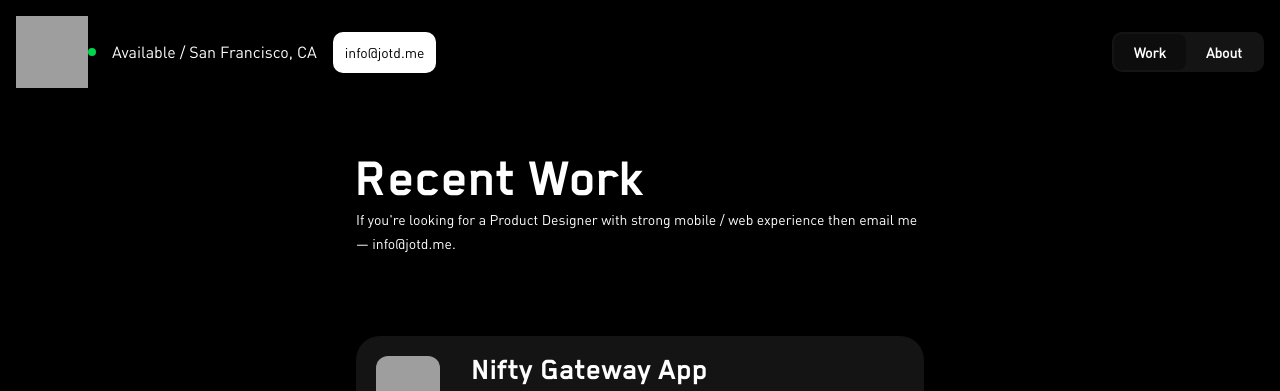
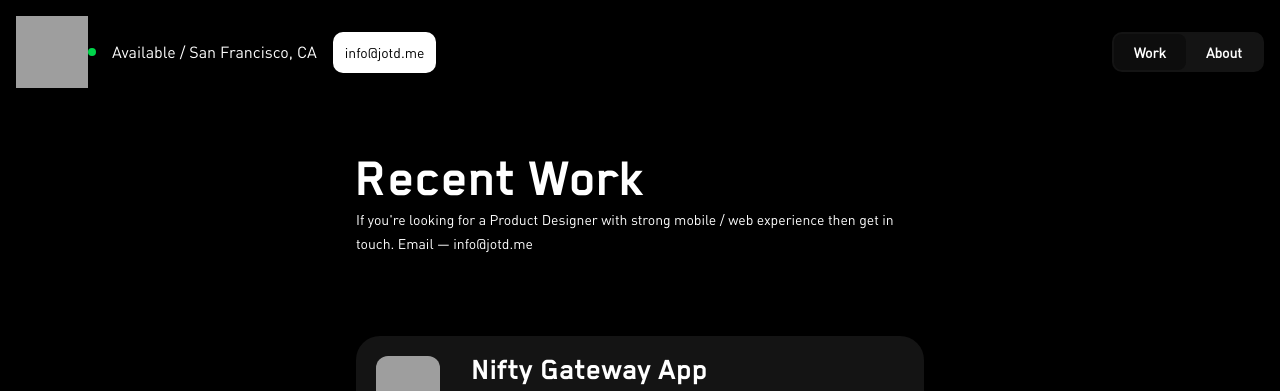
Before and after one commit to jotd/jotd-portfolio, a Jekyll site: the page work/index.html, which Jekyll copies as it is, in a window 1280 px wide and 1285 px high. Shown: the top 391 px of the window. Built offline with Jekyll 4.4.1, drawn with Linux system fonts in a browser that asks for light colours; grey boxes are pictures that could not be loaded.

Commit message:
Update index.html

```diff
--- a/work/index.html
+++ b/work/index.html
@@ -46,7 +46,8 @@
   <div class="spacer-sm content-about">
     <div class="header-about">Recent Work</div>
     <div class="text-2">
-      If you're looking for a Product Designer with strong mobile / web experience then email me — info@jotd.me.
+      If you're looking for a Product Designer with strong mobile / web experience then get in touch.
+      Email — info@jotd.me
     </div>
   </div>
 
```
